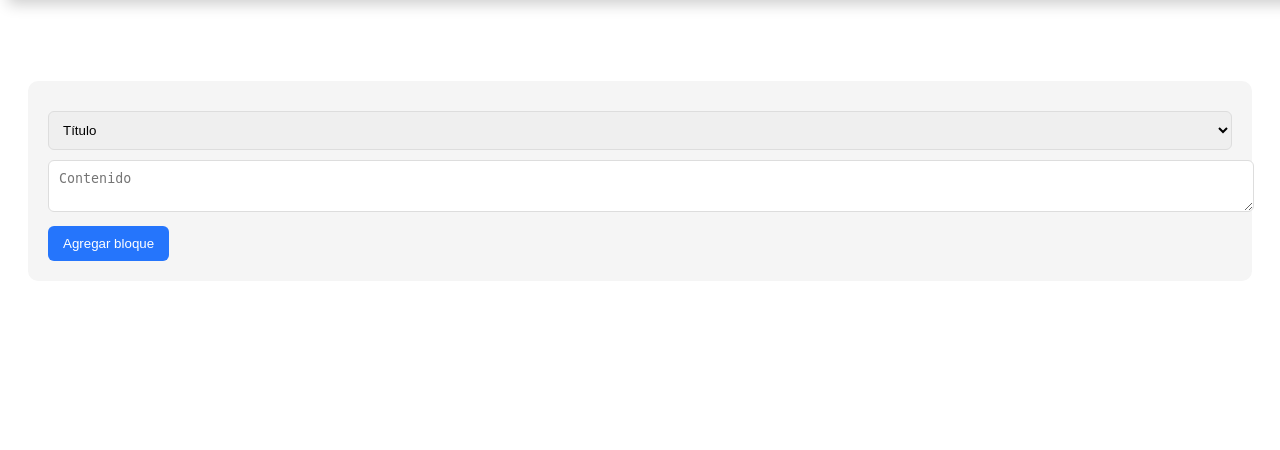
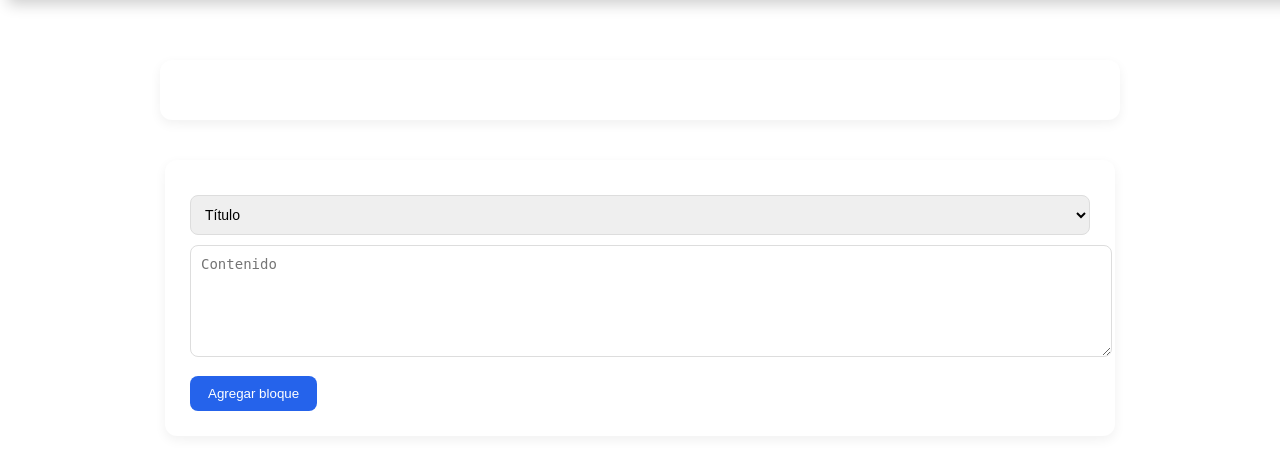
Before and after one commit to TotiManuel/JMM, a Flask app: template templates/clase.html in a window 1280 px wide; the page is wider, and only the part inside the window is pictured. Shown: the part 49-499 px from the top of that part. Run offline with Flask 3, Linux system fonts and the light colour scheme; the template is opened without the code that fills it, so the values that code supplies are empty.

Commit message:
Update css Page Ok

```diff
--- a/templates/clase.html
+++ b/templates/clase.html
@@ -2,55 +2,91 @@
 
 {% block content %}
 <style>
-/* contenedor general de la clase */
+/* contenedor general */
 .contenido-clase{
-    max-width: 900px;
-    margin: auto;
-    padding: 20px;
+    max-width:900px;
+    margin:40px auto;
+    padding:30px;
+    background:white;
+    border-radius:12px;
+    box-shadow:0 4px 12px rgba(0,0,0,0.06);
 }
 
-/* evitar que textos largos se rompan */
-.contenido-clase h2,
-.contenido-clase h3,
-.contenido-clase p{
-    word-wrap: break-word;
-    overflow-wrap: break-word;
-}
-p{
-    line-height: 1.7;
-}
-/* imagen de los bloques */
-.img-clase{
-    display: block;
-    max-width: 50%;
-    height: auto;
-    margin: 20px auto;
-    border-radius: 8px;
-}
-.bloques-tools{
-background:#f5f5f5;
-padding:20px;
-border-radius:10px;
-margin-bottom:25px;
+/* títulos */
+.contenido-clase h2{
+    margin-top:30px;
+    margin-bottom:10px;
+    font-size:28px;
+    color:#222;
 }
 
+.contenido-clase h3{
+    margin-top:25px;
+    margin-bottom:8px;
+    font-size:22px;
+    color:#444;
+}
+
+/* texto */
+.contenido-clase p{
+    line-height:1.7;
+    color:#555;
+    margin-bottom:15px;
+    word-wrap:break-word;
+    overflow-wrap:break-word;
+}
+
+/* imagen */
+.img-clase{
+    display:block;
+    max-width:50%;
+    height:auto;
+    margin:25px auto;
+    border-radius:10px;
+    box-shadow:0 3px 10px rgba(0,0,0,0.08);
+}
+
+/* herramientas de bloques */
+.bloques-tools{
+    max-width:900px;
+    margin:30px auto;
+    background:white;
+    padding:25px;
+    border-radius:12px;
+    box-shadow:0 4px 12px rgba(0,0,0,0.06);
+}
+
+/* inputs */
 .bloques-tools select,
 .bloques-tools textarea{
     width:100%;
     padding:10px;
     margin-top:10px;
-border-radius:6px;
+    border-radius:8px;
     border:1px solid #ddd;
+    font-size:14px;
 }
 
+/* textarea */
+.bloques-tools textarea{
+    min-height:90px;
+    resize:vertical;
+}
+
+/* botón */
 .bloques-tools button{
-margin-top:10px;
-background:#2575fc;
+    margin-top:15px;
+    background:#2563eb;
     color:white;
     border:none;
-padding:10px 15px;
-border-radius:6px;
+    padding:10px 18px;
+    border-radius:8px;
     cursor:pointer;
+    font-weight:500;
+}
+
+.bloques-tools button:hover{
+    background:#1e4ed8;
 }
 </style>
 
```
Lines whose indentation alone changed are shown as unchanged.
